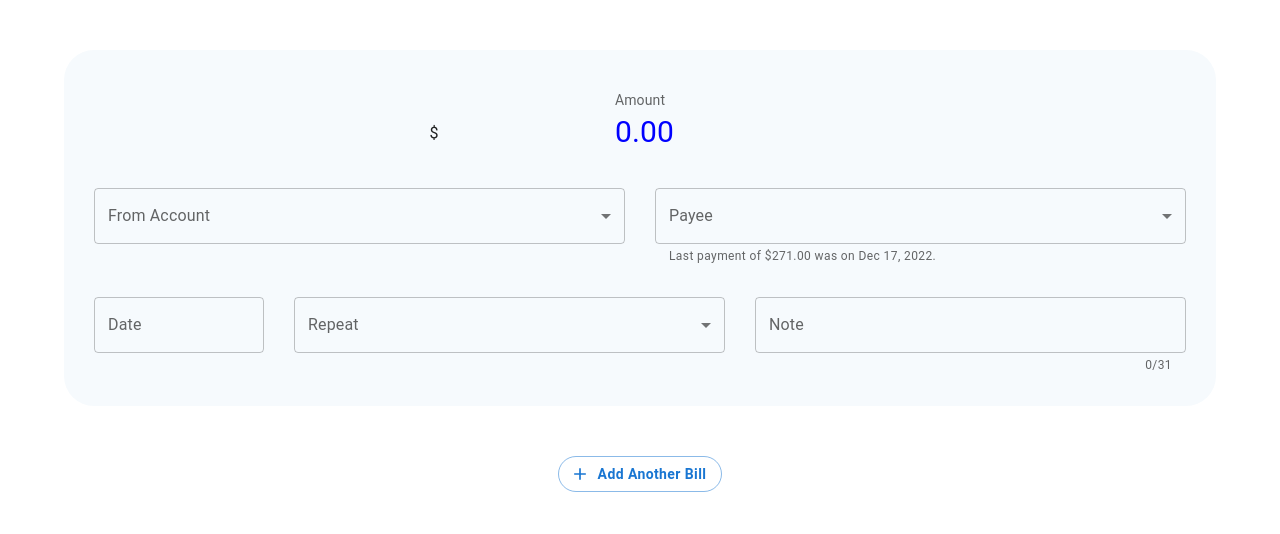
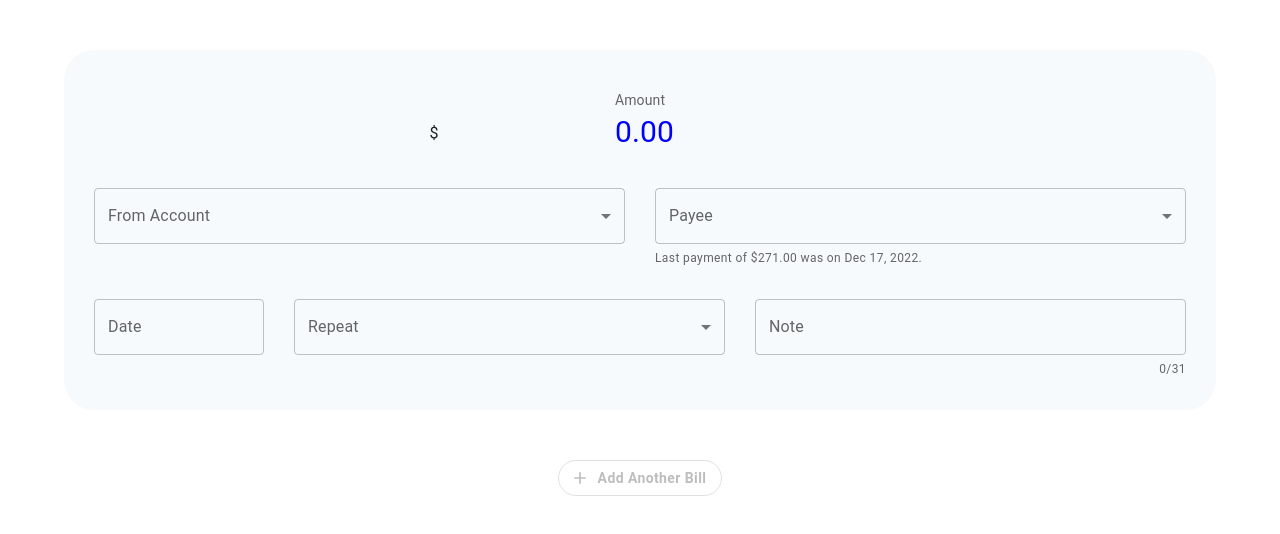
Before and after one commit to daironsib/react-form, a React (Create React App) app: page / in a window 1280 px wide. Shown: the top 534 px of the page. Built offline with nearby package versions, Linux system fonts and the light colour scheme.

Commit message:
Update form for bills and add validation

```diff
--- a/src/App.css
+++ b/src/App.css
@@ -35,6 +35,7 @@
   justify-content: center;
 }
 
+.bill__note .MuiFormHelperText-root,
 .bill__note .MuiFormHelperText-root {
   text-align: right;
 }
@@ -65,3 +66,12 @@
   right: 25px;
   cursor: pointer;
 }
+
+.bill .MuiFormHelperText-root {
+  margin: 5px 0 0;
+  padding: 0;
+}
+
+.has-error .MuiOutlinedInput-notchedOutline {
+  border-color: #d32f2f;
+}
--- a/src/App.js
+++ b/src/App.js
@@ -1,7 +1,7 @@
 import './App.css';
 import React from 'react';
-import { useFormik, FormikProvider, FieldArray  } from 'formik';
-import { Container, TextField, Select, MenuItem, InputLabel, FormControl, Button, FormHelperText } from '@mui/material';
+import { useFormik, FormikProvider, FieldArray } from 'formik';
+import { Container, Box, TextField, Select, MenuItem, InputLabel, FormControl, Button, FormHelperText } from '@mui/material';
 import { LocalizationProvider } from '@mui/x-date-pickers/LocalizationProvider';
 import { DatePicker } from '@mui/x-date-pickers/DatePicker';
 import { AdapterDayjs } from '@mui/x-date-pickers/AdapterDayjs';
@@ -10,58 +10,75 @@ import CancelIcon from '@mui/icons-material/Cancel';
 import * as Yup from 'yup';
 
 const CHARACTER_LIMIT = 31;
+const DATA_STRUCTURE = {
+  amount: '0.00',
+  account: '',
+  payee: '',
+  repeat: '',
+  note: '',
+  date: null
+};
 
 const validationSchema = Yup.object().shape({
   bills: Yup.array()
     .of(Yup.object().shape({
       amount: Yup
-        .number('Enter amount')
+        .number().typeError('Amount should be a number')
         .required('Amount is required'),
       account: Yup
-        .string('Please select your account')
-        .required('Account is required')
+        .number()
+        .required('Account is required'),
+      payee: Yup
+        .number()
+        .required('Payee is required'),
+      repeat: Yup
+        .number()
+        .required('Repeat is required'),
+      note: Yup
+        .string()
+        .required('Note is required'),
+      date: Yup
+        .date().typeError('Wrong date format')
+        .required('Date is required')
     }))
 });
 
 const App = () => {
   const formik = useFormik({
     initialValues: {
-      bills: [{
-        amount: '0.00',
-        account: '',
-        payee: '',
-        repeat: '',
-        note: '',
-        date: null
-      }]
+      bills: [DATA_STRUCTURE]
     },
     validationSchema: validationSchema,
+    validateOnBlur: true,
+    validateOnChange: false,
     onSubmit: (values) => {
       alert(JSON.stringify(values, null, 2));
     }
   });
 
-  const addHandler = (arrayHelpers) => {
-    arrayHelpers.push({
-      amount: '0.00',
-      account: '',
-      payee: '',
-      repeat: '',
-      note: '',
-      date: null
-    })
+  const { values, errors, touched, handleSubmit, handleChange, handleBlur, setFieldValue, setFieldError } = formik;
+
+  const closeDatePickerHandler = (value, index) => {
+    if (!value) {
+      setFieldError(`bills[${index}].date`, 'Date is required!');
     }
+  }
+
+  const isFormEmpty = () =>
+    !values.bills[0].date ||
+    Object.keys(errors).length !== 0 ||
+    values.bills.length >= 5;
 
   return (
     <FormikProvider value={formik}>
-        <form onSubmit={formik.handleSubmit}>
-          <FieldArray name='bills' render={(arrayHelpers) => (
+        <form onSubmit={handleSubmit}>
+          <FieldArray name='bills' render={({remove, push}) => (
             <Container className='container'>
-              {formik.values.bills.map((bill, index) => (
+              {values.bills.map((bill, index) => (
                 <div className='bill' key={`bill-${index}`}>
                   {
                     index > 0 &&
-                    <CancelIcon className='bill__remove' onClick={() => arrayHelpers.remove(index)}/>
+                    <CancelIcon className='bill__remove' onClick={() => remove(index)}/>
                   }
                   <div className='bill__row bill__row--head'>
                     <TextField
@@ -69,26 +86,28 @@ const App = () => {
                       label='Amount'
                       variant='standard'
                       name={`bills[${index}].amount`}
-                      value={formik.values.bills[index].amount}
-                      onChange={formik.handleChange}
+                      value={values.bills[index].amount}
+                      onChange={handleChange}
+                      onBlur={handleBlur}
                       InputProps={{
                         disableUnderline: true,
                         startAdornment: '$'
                       }}
-                      // error={formik.touched.bills[index].amount && Boolean(formik.errors.bills[index].amount)}
-                      // helperText={formik.touched.bills[index].amount && formik.errors.bills[index].amount}
+                      error={touched?.bills?.[index]?.amount && Boolean(errors?.bills?.[index]?.amount)}
+                      helperText={touched?.bills?.[index]?.amount && errors?.bills?.[index]?.amount}
                     />
                   </div>
                   <div className='bill__row'>
-                    <FormControl fullWidth>
+                    <FormControl error={touched?.bills?.[index]?.account && Boolean(errors?.bills?.[index]?.account)} fullWidth>
                       <InputLabel id='account-label'>From Account</InputLabel>
                       <Select
                         className='bill__account'
                         labelId='account-label'
                         label='From Account'
                         name={`bills[${index}].account`}
-                        value={formik.values.bills[index].account}
-                        onChange={formik.handleChange}
+                        value={values.bills[index].account}
+                        onChange={handleChange}
+                        onBlur={handleBlur}
                         fullWidth
                       >
                         <MenuItem value={1}>
@@ -100,60 +119,88 @@ const App = () => {
                           <span>$28,300.00</span>
                         </MenuItem>
                       </Select>
+                      {
+                        touched?.bills?.[index]?.account && Boolean(errors?.bills?.[index]?.account) &&
+                        <FormHelperText>{errors?.bills?.[index]?.account}</FormHelperText>
+                      }
                     </FormControl>
-                    <FormControl fullWidth>
+                    <FormControl error={touched?.bills?.[index]?.payee && Boolean(errors?.bills?.[index]?.payee)} fullWidth>
                       <InputLabel id='payee-label'>Payee</InputLabel>
                       <Select
                         labelId='payee-label'
                         label='Payee'
                         name={`bills[${index}].payee`}
-                        value={formik.values.bills[index].payee}
-                        onChange={formik.handleChange}
+                        value={values.bills[index].payee}
+                        onChange={handleChange}
+                        onBlur={handleBlur}
                         fullWidth
                       >
                         <MenuItem value={1}>London Hydro</MenuItem>
                         <MenuItem value={2}>Amsterdam High School</MenuItem>
                       </Select>
+                      {
+                        touched?.bills?.[index]?.payee && Boolean(errors?.bills?.[index]?.payee) &&
+                        <FormHelperText>{errors?.bills?.[index]?.payee}</FormHelperText>
+                      }
                       <FormHelperText>Last payment of $271.00 was on Dec 17, 2022.</FormHelperText>
                     </FormControl>
                   </div>
                   <div className='bill__row'>
                     <LocalizationProvider dateAdapter={AdapterDayjs}>
+                      <Box className='bill__date'>
                         <DatePicker
-                      className='bill__date'
                           label='Date'
                           name={`bills[${index}].date`}
-                      value={formik.values.bills[index].date}
-                      onChange={e => formik.handleChange(`bills[${index}].date`, e)}
+                          value={values.bills[index].date}
+                          format='DD.MM.YYYY'
+                          className={errors?.bills?.[index]?.date? 'has-error' : null}
+                          onChange={(value) => setFieldValue(`bills[${index}].date`, value, true)}
+                          onClose={() => closeDatePickerHandler(values.bills[index].date, index)}
                           fullWidth
                         />
+                        {
+                          errors?.bills?.[index]?.date &&
+                          <FormHelperText error>{errors?.bills?.[index]?.date}</FormHelperText>
+                        }
+                      </Box>
                     </LocalizationProvider>
-                    <FormControl fullWidth>
+                    <FormControl error={touched?.bills?.[index]?.repeat && Boolean(errors?.bills?.[index]?.repeat)} fullWidth>
                       <InputLabel id='repeat'>Repeat</InputLabel>
                       <Select
                         labelId='repeat'
                         label='Repeat'
                         name={`bills[${index}].repeat`}
-                        value={formik.values.bills[index].repeat}
-                        onChange={formik.handleChange}
+                        value={values.bills[index].repeat}
+                        onChange={handleChange}
+                        onBlur={handleBlur}
                         fullWidth
                       >
                         <MenuItem value={2}>Every 2 Month, Untill Oct 12, 2023</MenuItem>
                         <MenuItem value={6}>Every 6 Month, Untill Dec 25, 2024</MenuItem>
                       </Select>
+                      {
+                        touched?.bills?.[index]?.repeat && Boolean(errors?.bills?.[index]?.repeat) &&
+                        <FormHelperText>{errors?.bills?.[index]?.repeat}</FormHelperText>
+                      }
                     </FormControl>
+                    <FormControl className='bill__note' fullWidth>
                       <TextField
-                      className='bill__note'
                         label='Note'
                         inputProps={{
                           maxLength: CHARACTER_LIMIT
                         }}
+                        name={`bills[${index}].note`}
+                        value={values.bills[index].note}
+                        onChange={handleChange}
+                        onBlur={handleBlur}
                         helperText={`${bill.note.length}/${CHARACTER_LIMIT}`}
-                      name={`bills[${index}].note`}
-                      value={formik.values.bills[index].note}
-                      onChange={formik.handleChange}
-                      fullWidth
+                        error={touched?.bills?.[index]?.note && Boolean(errors?.bills?.[index]?.note)}
                       />
+                      {
+                        touched?.bills?.[index]?.note && Boolean(errors?.bills?.[index]?.note) &&
+                        <FormHelperText error>{errors?.bills?.[index]?.note}</FormHelperText>
+                      }
+                    </FormControl>
                   </div>
                 </div>
               ))}
@@ -162,9 +209,9 @@ const App = () => {
                 color='primary'
                 variant='outlined'
                 startIcon={<AddIcon />}
+                onClick={() => push(DATA_STRUCTURE)}
+                disabled={isFormEmpty()}
                 fullWidth
-                onClick={() => addHandler(arrayHelpers)}
-                disabled={formik.values.bills.length >= 5}
               >
                 Add Another Bill
               </Button>
```
Lines whose indentation alone changed are shown as unchanged.
